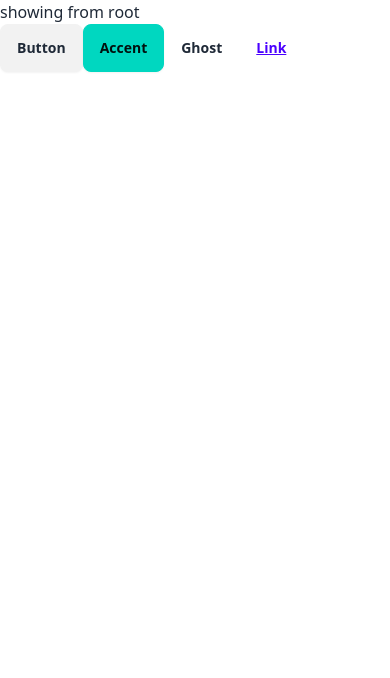
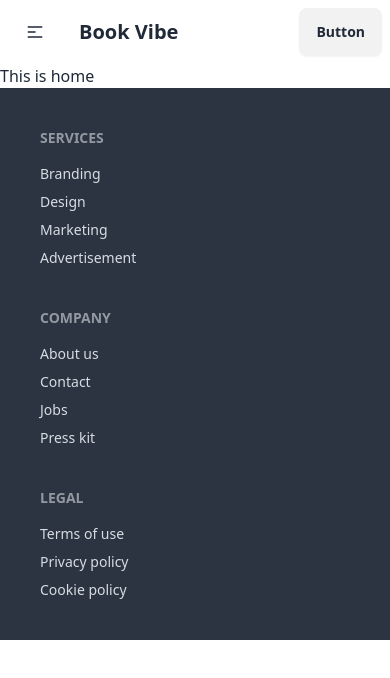
Before and after one commit to Jaman-M/book-vibe-react-app, a React (Vite) app: page / in a window 390 px wide. Shown: the top 678 px of the page. Built offline with nearby package versions, Linux system fonts and the light colour scheme.

Commit message:
nested route and NavBar,errorPage,Dashboard, home pages create and simple setup

```diff
--- /dev/null
+++ b/src/components/Dashboard/Dashboadr.jsx
@@ -0,0 +1,11 @@
+import React from 'react';
+
+const Dashboadr = () => {
+    return (
+        <div>
+            <h2 className='text-5xl'>This is dashboard page</h2>
+        </div>
+    );
+};
+
+export default Dashboadr;
--- /dev/null
+++ b/src/components/ErrorPage/ErrorPage.jsx
@@ -0,0 +1,12 @@
+import React from 'react';
+
+const ErrorPage = () => {
+    return (
+        <div>
+            <h2 className='text-5xl'>Page not found</h2>
+            <p>Status: 404</p>
+        </div>
+    );
+};
+
+export default ErrorPage;
--- /dev/null
+++ b/src/components/Footer/Footer.jsx
@@ -0,0 +1,30 @@
+import React from 'react';
+
+const Footer = () => {
+    return (
+        <footer className="footer bg-neutral text-neutral-content p-10">
+            <nav>
+                <h6 className="footer-title">Services</h6>
+                <a className="link link-hover">Branding</a>
+                <a className="link link-hover">Design</a>
+                <a className="link link-hover">Marketing</a>
+                <a className="link link-hover">Advertisement</a>
+            </nav>
+            <nav>
+                <h6 className="footer-title">Company</h6>
+                <a className="link link-hover">About us</a>
+                <a className="link link-hover">Contact</a>
+                <a className="link link-hover">Jobs</a>
+                <a className="link link-hover">Press kit</a>
+            </nav>
+            <nav>
+                <h6 className="footer-title">Legal</h6>
+                <a className="link link-hover">Terms of use</a>
+                <a className="link link-hover">Privacy policy</a>
+                <a className="link link-hover">Cookie policy</a>
+            </nav>
+        </footer>
+    );
+};
+
+export default Footer;
--- /dev/null
+++ b/src/components/Home/Home.jsx
@@ -0,0 +1,11 @@
+import React from 'react';
+
+const Home = () => {
+    return (
+        <div>
+            <h2>This is home</h2>
+        </div>
+    );
+};
+
+export default Home;
--- /dev/null
+++ b/src/components/NavBar/NavBar.jsx
@@ -0,0 +1,48 @@
+import React from 'react';
+
+const NavBar = () => {
+
+    const links = <>
+        <li><a>Home</a></li>
+        <li><a>Item 3</a></li>
+    </>
+
+    return (
+        <div className="navbar bg-base-100">
+            <div className="navbar-start">
+                <div className="dropdown">
+                    <div tabIndex={0} role="button" className="btn btn-ghost lg:hidden">
+                        <svg
+                            xmlns="http://www.w3.org/2000/svg"
+                            className="h-5 w-5"
+                            fill="none"
+                            viewBox="0 0 24 24"
+                            stroke="currentColor">
+                            <path
+                                strokeLinecap="round"
+                                strokeLinejoin="round"
+                                strokeWidth="2"
+                                d="M4 6h16M4 12h8m-8 6h16" />
+                        </svg>
+                    </div>
+                    <ul
+                        tabIndex={0}
+                        className="menu menu-sm dropdown-content bg-base-100 rounded-box z-[1] mt-3 w-52 p-2 shadow">
+                        {links}
+                    </ul>
+                </div>
+                <a className="btn btn-ghost text-xl">Book Vibe</a>
+            </div>
+            <div className="navbar-center hidden lg:flex">
+                <ul className="menu menu-horizontal px-1">
+                    {links}
+                </ul>
+            </div>
+            <div className="navbar-end">
+                <a className="btn">Button</a>
+            </div>
+        </div>
+    );
+};
+
+export default NavBar;
--- a/src/components/Root/Root.jsx
+++ b/src/components/Root/Root.jsx
@@ -1,13 +1,13 @@
+import { Outlet } from "react-router-dom";
+import Footer from "../Footer/Footer";
+import NavBar from "../NavBar/NavBar";
 
 const Root = () => {
     return (
         <div>
-            <h2>showing from root</h2>
-            <button className="btn">Button</button>
-
-            <button className="btn btn-accent">Accent</button>
-            <button className="btn btn-ghost">Ghost</button>
-            <button className="btn btn-link">Link</button>
+            <NavBar></NavBar>
+            <Outlet></Outlet>
+            <Footer></Footer>
         </div>
     );
 };
--- a/src/main.jsx
+++ b/src/main.jsx
@@ -8,11 +8,25 @@
   RouterProvider,
 } from "react-router-dom";
 import Root from './components/Root/Root';
+import ErrorPage from './components/ErrorPage/ErrorPage';
+import Home from './components/Home/Home';
+import Dashboadr from './components/Dashboard/Dashboadr';
 
 const router = createBrowserRouter([
   {
     path: "/",
-    element: <Root></Root>
+    element: <Root></Root>,
+    errorElement: <ErrorPage></ErrorPage>,
+    children: [
+      {
+        path: '/',
+        element: <Home></Home>
+      },
+      {
+        path: 'dashboard',
+        element: <Dashboadr></Dashboadr>
+      }
+    ]
   },
 ]);
 
```
